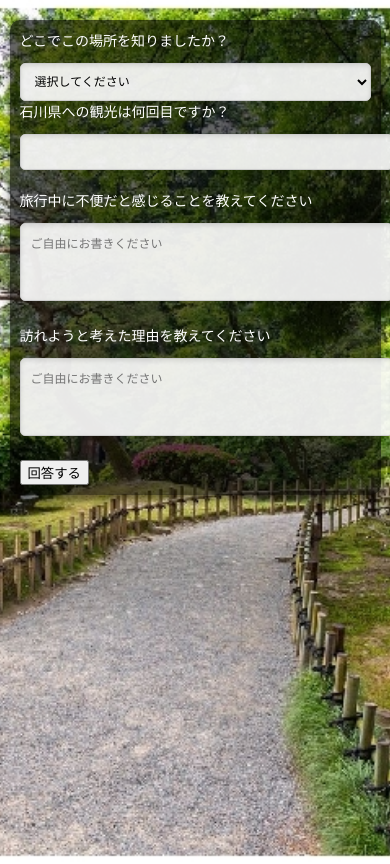
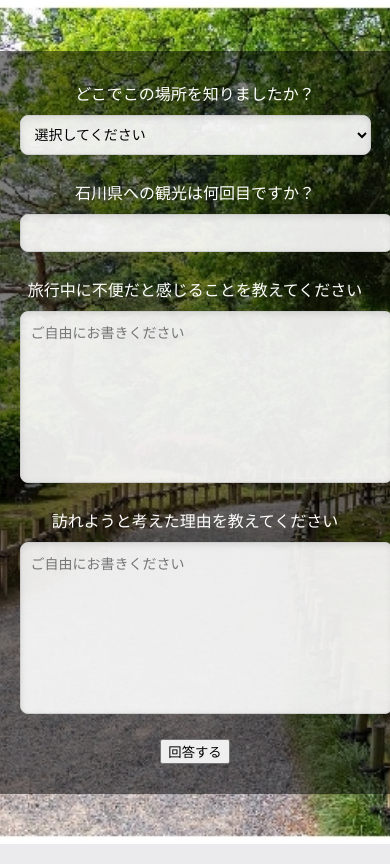
Before and after one commit to iropazu/TabinoKoe, a Flask app: template templates/choice.html in a window 390 px wide. Run offline with Flask 3, Linux system fonts and the light colour scheme; the template is opened without the code that fills it, so the values that code supplies are empty.

Commit message:
cssファイルinformationの修正

```diff
--- a/static/choice.css
+++ b/static/choice.css
@@ -1,95 +1,118 @@
 /* Base styles */
 body {
-    font-family: Arial, sans-serif;
+    font-family: 'Noto Serif JP', serif; /* 日本語に適したフォント */
     margin: 0;
     padding: 0;
-    background-image: url('../static/images/金沢写真_chice.jpg'); /* 背景画像を設定 */
+    background-image: url('../static/images/金沢写真_chice.jpg'); /* 背景画像を適用 */
     background-size: cover;
     background-position: center;
     background-repeat: no-repeat;
     min-height: 100vh;
-    color: #ffffff;
+    display: flex;
+    align-items: center;
+    justify-content: center;
+    flex-direction: column;
 }
 
 form {
-    background-color: rgba(0, 0, 0, 0.6);
-    padding: 20px;
+    background-color: rgba(0, 0, 0, 0.5); /* 背景を半透明の黒で統一 */
+    padding: 30px 50px;
     border-radius: 10px;
+    text-align: center;
+    width: 90%;
     max-width: 600px;
-    margin: 20px auto;
-    box-shadow: 0px 4px 8px rgba(0, 0, 0, 0.5);
-    width: 90%; /* スマホ画面にも対応するため幅を調整 */
+    color: #fff;
 }
 
-.form-group {
-    margin-bottom: 20px;
-}
-
-.label-text {
-    margin-bottom: 8px;
-    font-size: 18px;
+label {
+    font-size: 22px;
+    margin-bottom: 15px;
+    display: inline-block;
 }
 
 select,
-input[type="number"],
-textarea {
+textarea,
+input {
+    display: block;
     width: 100%;
-    padding: 10px;
-    margin-top: 5px;
-    font-size: 16px;
+    padding: 15px; /* 高さを広げる */
+    margin-top: 10px;
+    font-size: 18px; /* フォントサイズを拡大 */
     border: 1px solid #ccc;
-    border-radius: 5px;
+    border-radius: 8px;
     background-color: rgba(255, 255, 255, 0.9);
     color: #000;
-    box-shadow: inset 0px 2px 4px rgba(0, 0, 0, 0.1);
+    box-shadow: inset 0px 2px 6px rgba(0, 0, 0, 0.1);
+    margin-bottom: 25px; /* フォーム間のスペースを広げる */
 }
 
 textarea {
     resize: none;
+    height: 150px; /* テキストエリアの高さを増やす */
 }
 
 select:focus,
-input[type="number"]:focus,
-textarea:focus {
+textarea:focus,
+input:focus {
     outline: none;
     border-color: #ffcc00;
-    box-shadow: 0 0 5px #ffcc00;
+    box-shadow: 0 0 10px #ffcc00;
 }
 
-select option {
-    background: rgba(255, 255, 255, 0.9);
-    color: #000;
+/* Next button styling */
+.next-button {
+    display: inline-block;
+    background-color: #ffcc00;
+    color: #333;
+    font-size: 20px; /* ボタンのフォントを拡大 */
+    padding: 15px 40px; /* ボタンのサイズを調整 */
+    border: none;
+    border-radius: 8px;
+    text-align: center;
+    text-decoration: none;
+    font-weight: bold;
+    transition: all 0.3s ease;
+    margin-top: 20px;
+}
+
+.next-button:hover {
+    background-color: #e6b800;
+    cursor: pointer;
 }
 
 /* Responsive styles */
 @media (max-width: 768px) {
-    .label-text {
-        font-size: 16px;
+    label {
+        font-size: 20px;
     }
 
     select,
-    input[type="number"],
-    textarea {
-        font-size: 14px;
+    textarea,
+    input {
+        font-size: 16px;
+        padding: 12px;
     }
 
-    form {
-        padding: 15px;
+    .next-button {
+        font-size: 18px;
+        padding: 12px 30px;
     }
 }
 
 @media (max-width: 480px) {
-    .label-text {
-        font-size: 14px;
+    label {
+        font-size: 18px;
     }
 
     select,
-    input[type="number"],
-    textarea {
-        font-size: 12px;
+    textarea,
+    input {
+        font-size: 14px;
+        padding: 10px;
     }
 
-    form {
-        padding: 10px;
+    .next-button {
+        font-size: 16px;
+        padding: 10px 25px;
     }
 }
```
Also changed, not shown: static/information.css (+4 -6 lines), static/images/能登島水族館.jpg (added).
